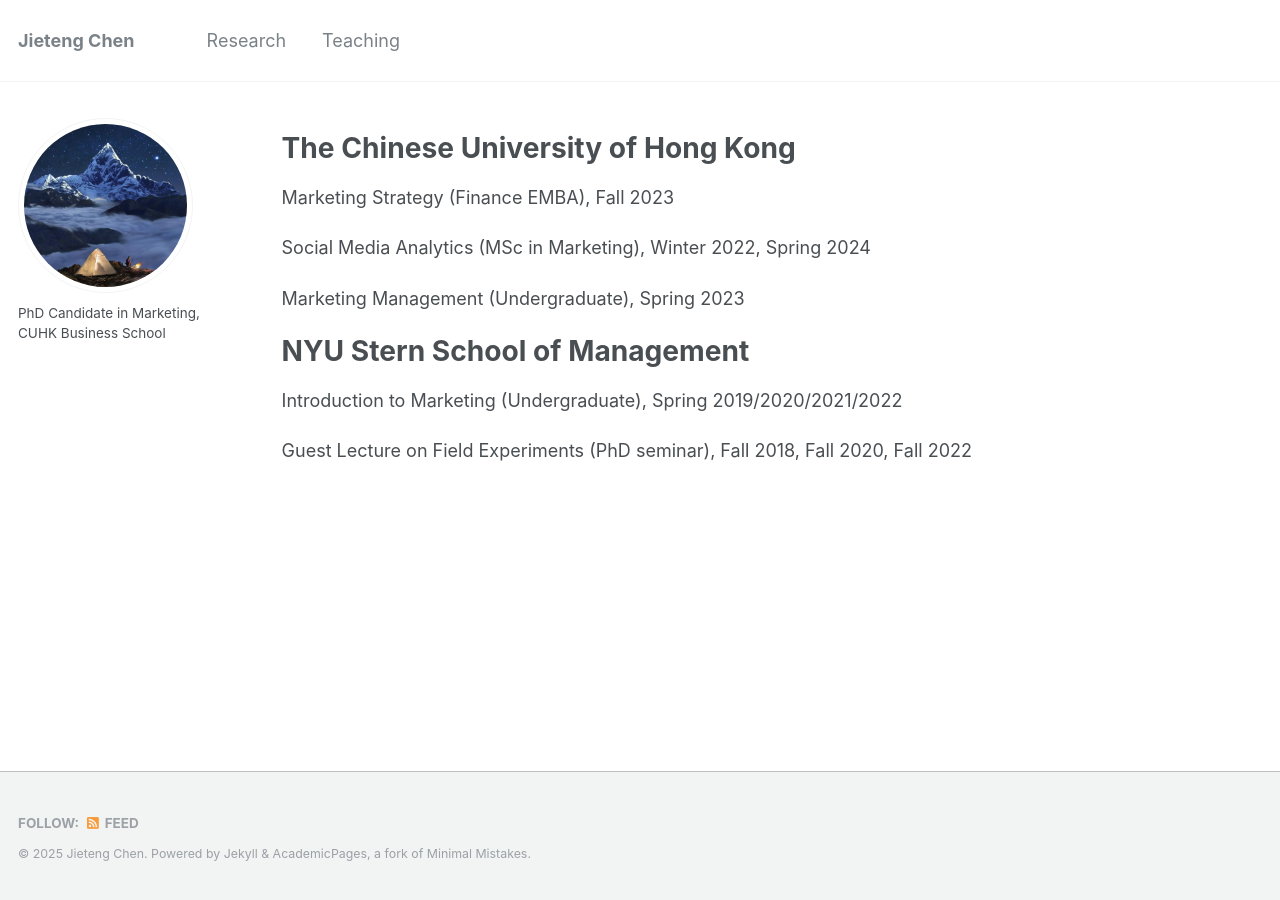
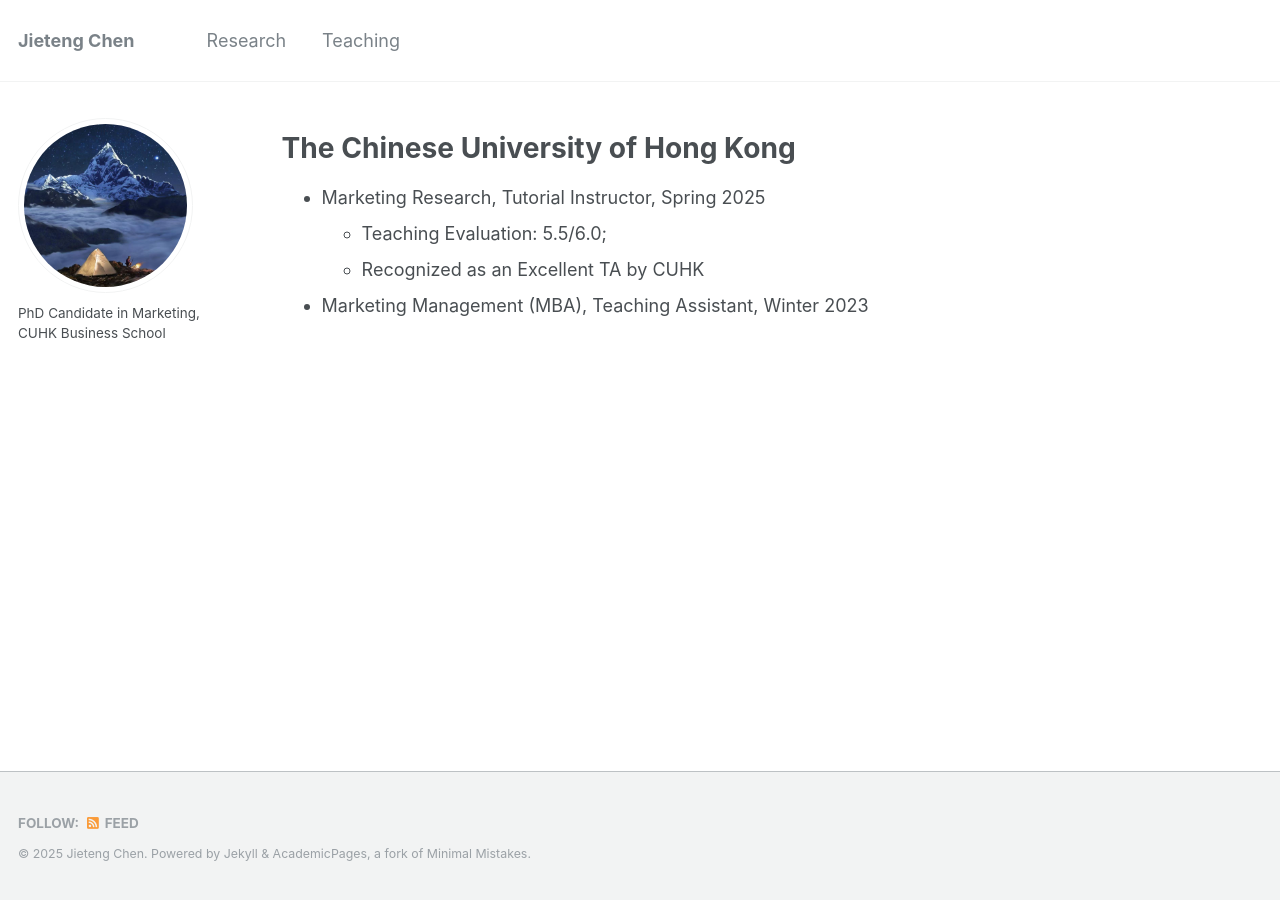
Before and after one commit to JietengChen/jietengchen.github.io, a Jekyll site: the page built from _pages/teaching.md, in a window 1280 px wide. Built offline with Jekyll 4.4.1, drawn with Linux system fonts in a browser that asks for light colours.

Commit message:
update
update

```diff
--- a/_pages/teaching.md
+++ b/_pages/teaching.md
@@ -10,15 +10,8 @@ author_profile: true
 
 The Chinese University of Hong Kong
 ======
-Marketing Strategy (Finance EMBA), Fall 2023<br>
+* Marketing Research, Tutorial Instructor, Spring 2025
+  + Teaching Evaluation: 5.5/6.0;
+  + Recognized as an Excellent TA by CUHK
 
-Social Media Analytics (MSc in Marketing), Winter 2022, Spring 2024<br>
-
-Marketing Management (Undergraduate), Spring 2023
-
-
-NYU Stern School of Management
-======
-Introduction to Marketing (Undergraduate), Spring 2019/2020/2021/2022<br>
-
-Guest Lecture on Field Experiments (PhD seminar), Fall 2018, Fall 2020, Fall 2022
+* Marketing Management (MBA), Teaching Assistant, Winter 2023
```
Also changed, not shown: 1 other file.
